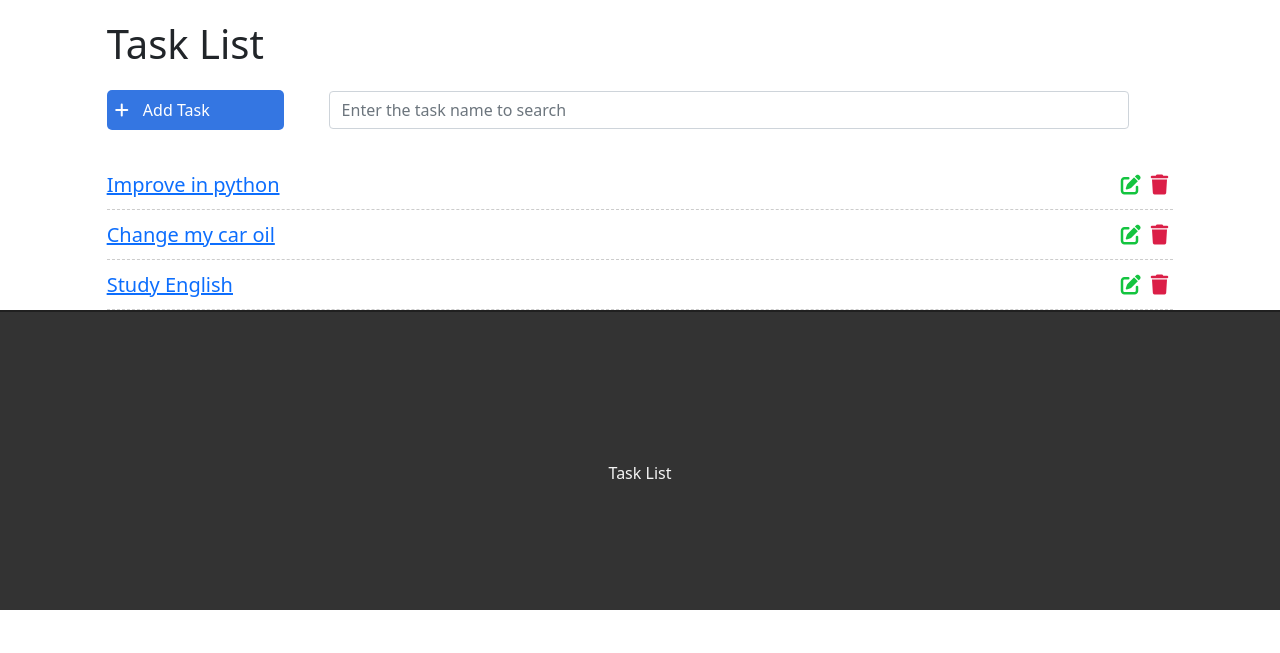
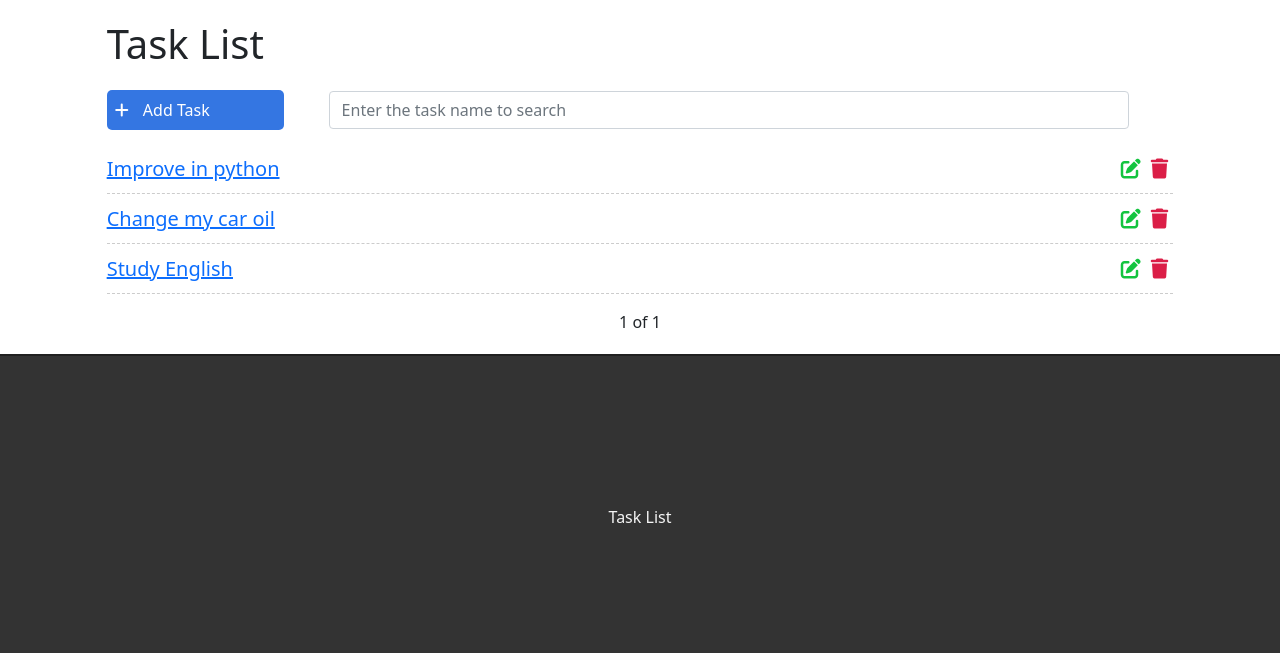
Before and after one commit to antoniosilva27/django-todo, a Django app: page / in a window 1280 px wide. Shown: the part 57-710 px from the top of the page. Run offline with Django 4.2, Linux system fonts and the light colour scheme; data comes from the database, SQL or seed files in the repository; both versions use the stored data as it was after the commit; some libraries are stand-ins or nearby versions.

Commit message:
added pagination

```diff
--- a/tasks/static/css/style.css
+++ b/tasks/static/css/style.css
@@ -119,3 +119,20 @@ ul.messages {
 ul.messages li {
     list-style: none;
 }
+
+/* Pagination */
+
+.pagination {
+    margin-bottom: 20px;
+}
+
+.step-links {
+    position: relative;
+    margin-left: auto;
+    margin-right: auto;
+}
+
+.step-links .current {
+    margin-left: 5px;
+    margin-right: 5px;
+}
--- a/tasks/templates/tasks/list.html
+++ b/tasks/templates/tasks/list.html
@@ -21,7 +21,7 @@
             {% endfor %}
         </ul>
     {% endif %}
-    <ul class="task-list"></ul>
+    <ul class="task-list">
         {% for task in tasks %}
         <li class="task-item">
             <span><a href="/task/{{task.id}}">{{task.title}}</a></span>
@@ -29,6 +29,21 @@
             <a href="edit/{{task.id}}"><span><i class="fas fa-edit"></i></span></a>
         </li>
         {% endfor %}
+    </ul>
+    <div class="pagination">
+        <span class="step-links">
+            {% if tasks.has_previous %}
+                <a href="?page={{ tasks.previous_page_number }}"><i class="fas fa-arrow-left"></i></a>
+            {% endif %}
 
+            <span class="current">
+                {{ tasks.number }} of {{ tasks.paginator.num_pages }}
+            </span>
+
+            {% if tasks.has_next %}
+                <a href="?page={{ tasks.next_page_number }}"><i class="fas fa-arrow-right"></i></a>
+            {% endif %}
+        </span>
+    </div>
 </div>
 {% endblock %}
--- a/tasks/views.py
+++ b/tasks/views.py
@@ -1,11 +1,19 @@
 from django.shortcuts import redirect, render, get_object_or_404, redirect
+from django.core.paginator import Paginator
 from django.http import HttpResponse
 from .forms import TaskForm
 from django.contrib import messages
 from .models import Task
 
 def taskList(request):
-    tasks = Task.objects.all().order_by('-created_at')
+    tasks_list = Task.objects.all().order_by('-created_at')
+
+    paginator = Paginator(tasks_list, 3)
+
+    page = request.GET.get('page')
+
+    tasks = paginator.get_page(page)
+
     return render(request, 'tasks/list.html', {'tasks': tasks})
 
 def taskView(request, id):
```
Also changed, not shown: db.sqlite3.
